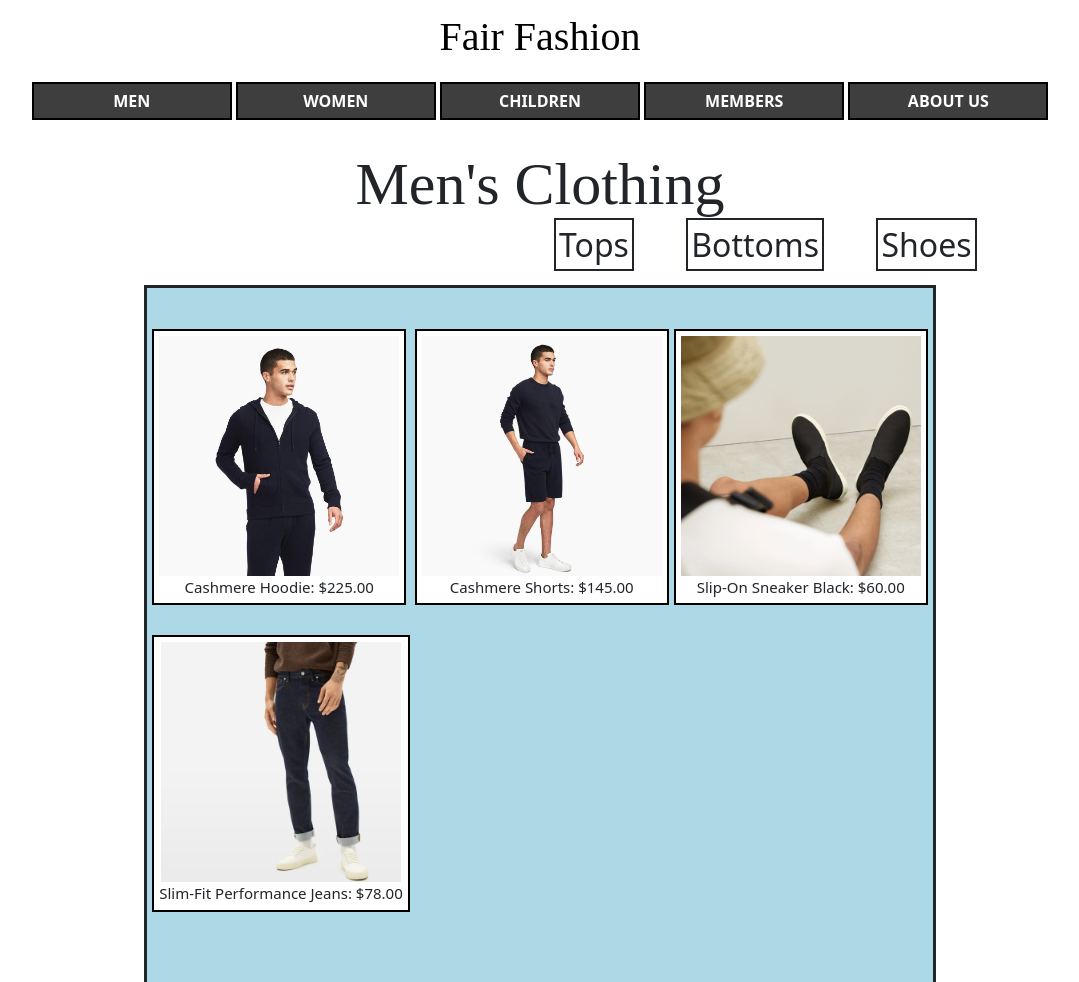
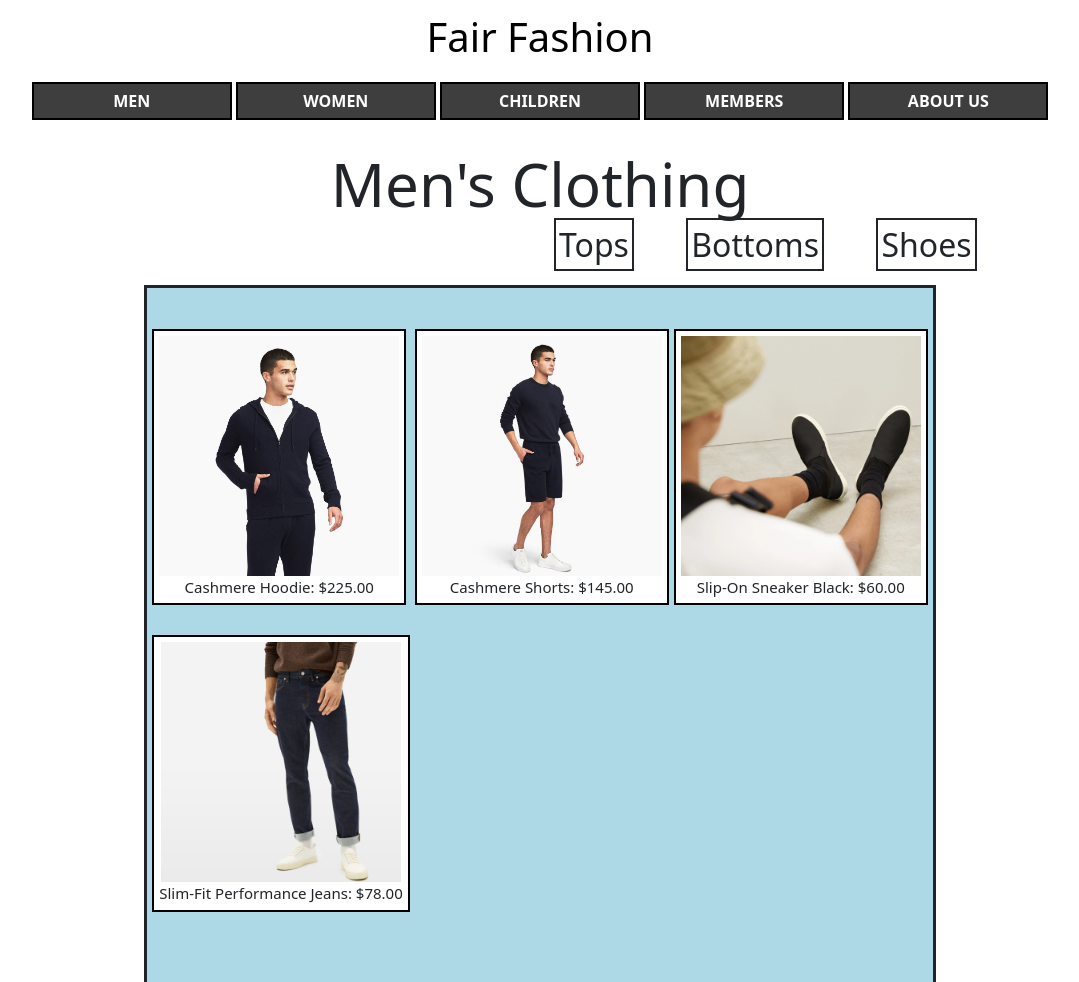
Before and after one commit to kdavies48/sp21256GROUPPROJECT, a website: page public/mensPage.html in a window 1280 px wide. Shown: the top 982 px of the page, without its empty margins (100-1179 px from the left). Drawn offline with nearby package versions, Linux system fonts and the light colour scheme.

Commit message:
matched fonts

```diff
--- a/public/stylesheets/style.css
+++ b/public/stylesheets/style.css
@@ -1,6 +1,6 @@
 .header {
   text-align: center;
-  font-family: Berlin;
+  /*font-family: Berlin;*/
   padding: 1%;
 }
 
--- a/public/stylesheets/womensStyle.css
+++ b/public/stylesheets/womensStyle.css
@@ -1,5 +1,5 @@
 h1{
-    font-family: Berlin;
+    /*font-family: Berlin;*/
     font-size: 60px;
   }
   #womensMenu {
@@ -36,5 +36,5 @@ div{
 }
 .sectionLabel{
     text-align: center;
-    font-family: Berlin;
+    /*font-family: Berlin;*/
 }
--- a/public/stylesheets/womensStyles.css
+++ b/public/stylesheets/womensStyles.css
@@ -1,6 +1,6 @@
 
 h1{
-    font-family: Berlin;
+    color: black;
   }
   #womensMenu {
     word-spacing: 40px;
```
Also changed, not shown: public/index.html (+1 -1 lines).
